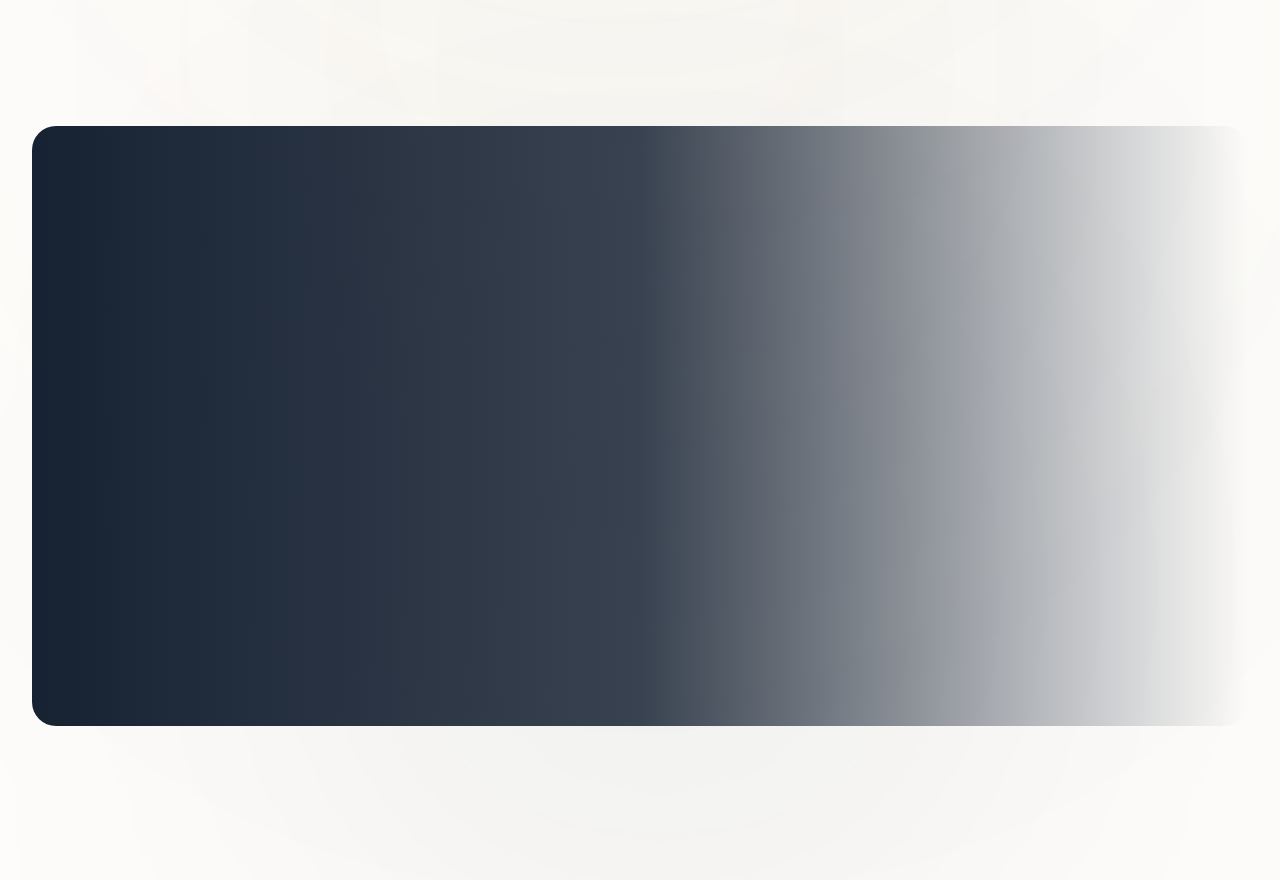
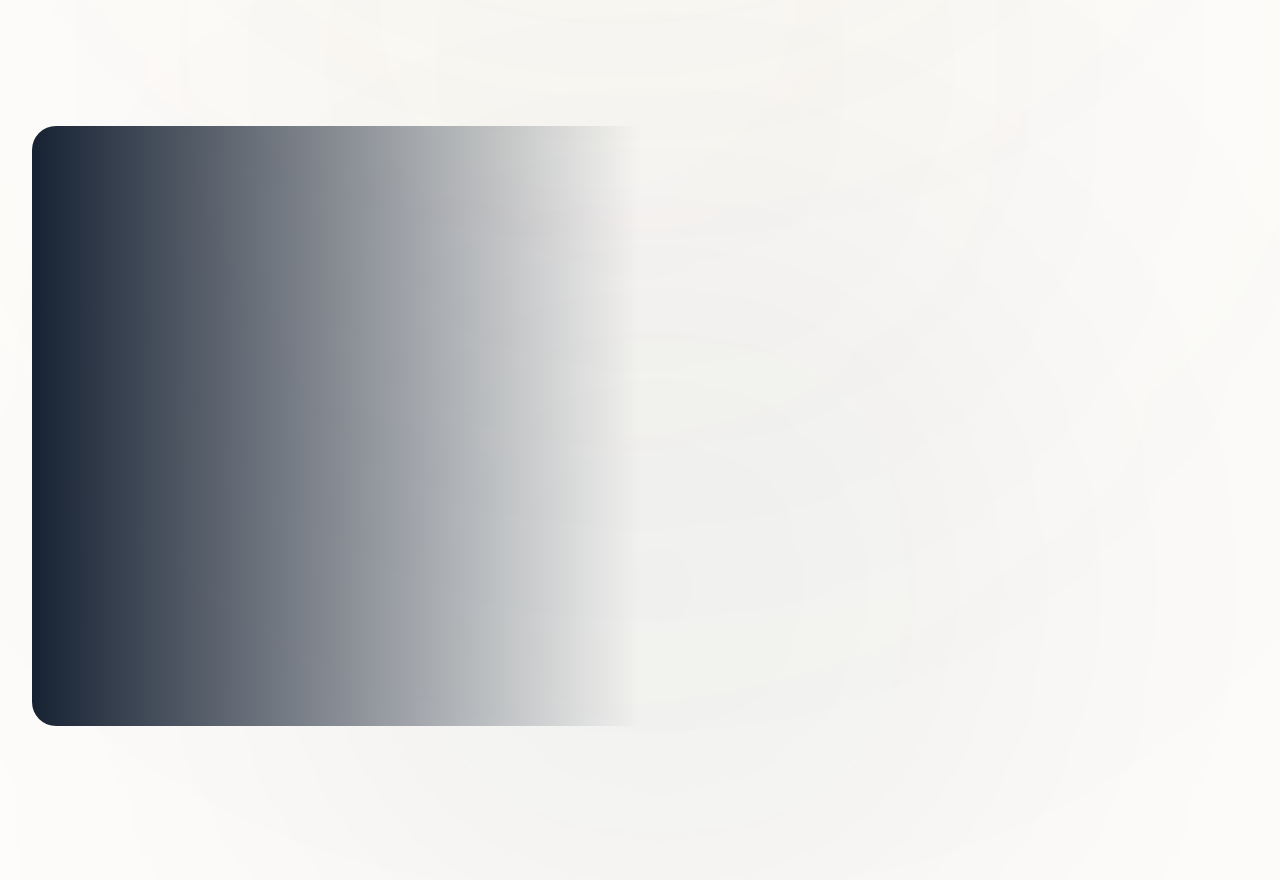
Before and after one commit to lightgate-solutions/prime-capital, a Next.js app: page /about in a window 1280 px wide. Shown: the part 1473-2353 px from the top of the page. Built offline with nearby package versions, Linux system fonts and the light colour scheme.

Commit message:
updated about page

```diff
--- a/src/app/about/page.tsx
+++ b/src/app/about/page.tsx
@@ -423,7 +423,7 @@ export default function AboutPage() {
               />
             </div>
             {/* Gradient overlay that merges text card into image */}
-            <div className="absolute inset-0 bg-gradient-to-r from-[#0A1628]/95 via-[#0A1628]/80 via-[#0A1628]/40 to-transparent" />
+            <div className="absolute inset-0 bg-gradient-to-r from-[#0A1628]/95 via-[#0A1628]/80 via-transparent to-transparent" />
             {/* Text content positioned on the left */}
             <div
               ref={visionCardRef}
```
